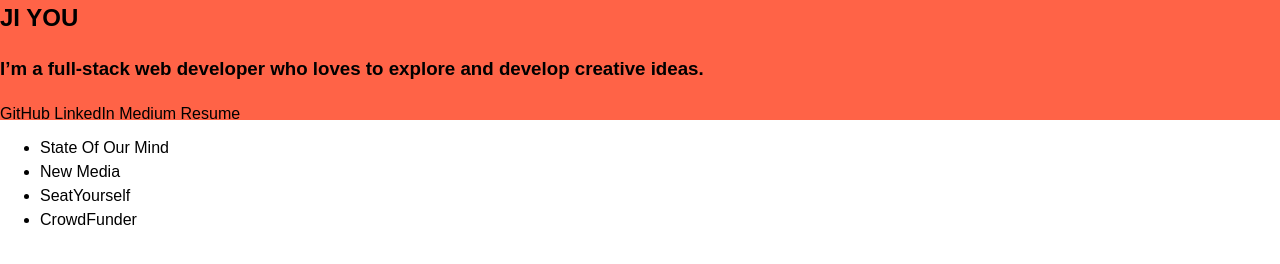
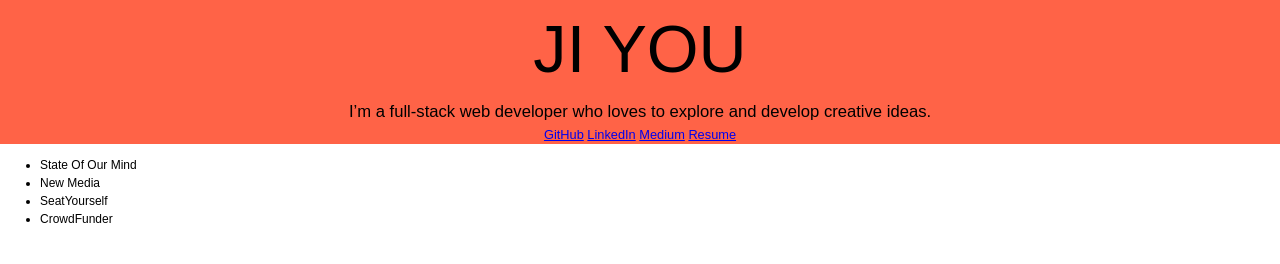
Before and after one commit to kroyagis/kroyagis.github.io, a plain HTML site: page index.html in a window 1280 px wide. Drawn offline with Linux system fonts and the light colour scheme.

Commit message:
-set the font weight and size

```diff
--- a/css/styles.css
+++ b/css/styles.css
@@ -1,26 +1,40 @@
 body {
   font-family: Arial, Helvetica, sans-serif;
-  font-size: 100%;
+  font-size: 75%;
   line-height: 1.5;
   margin: 0;
 }
 
+h1,
+h3 {
+  font-family: Arial, "Helvetica Neue", Helvetica, sans-serif;
+  font-style: normal;
+  font-variant: normal;
+  font-weight: 500;
+}
+
+
 .nav-bar{
-  overflow: auto;
   background-color: tomato;
-  height: 120px;
+  text-align: center;
 }
 
 .title{
   margin: 0;
+  font-size: 5.547em;
+}
+
+.title-about{
+  margin: 0;
+  font-size: 1.387em;
 }
 
 .nav-list{
   margin: 0;
   padding: 0;
+  font-size: 1.067em;
 }
 
 .nav-item{
   display: inline-block;
-
 }
--- a/index.html
+++ b/index.html
@@ -11,10 +11,10 @@
         <h1 class="title">JI YOU</h1>
         <h3 class="title-about">I’m a full-stack web developer who loves to explore and develop creative ideas.</h3>
         <ul class="nav-list">
-          <li class="nav-item">GitHub</li>
-          <li class="nav-item">LinkedIn</li>
-          <li class="nav-item">Medium</li>
-          <li class="nav-item">Resume</li>
+          <li class="nav-item"><a href="http://github.com/kroyagis">GitHub</a></li>
+          <li class="nav-item"><a href="http://linkedin.com/in/jwyou">LinkedIn</a></li>
+          <li class="nav-item"><a href="http://medium.com/@jiyou">Medium</a></li>
+          <li class="nav-item"><a href="http://github.com/kroyagis">Resume</a></li>
         </ul>
       </nav>
     </header>
```
Also changed, not shown: 1 other file.
